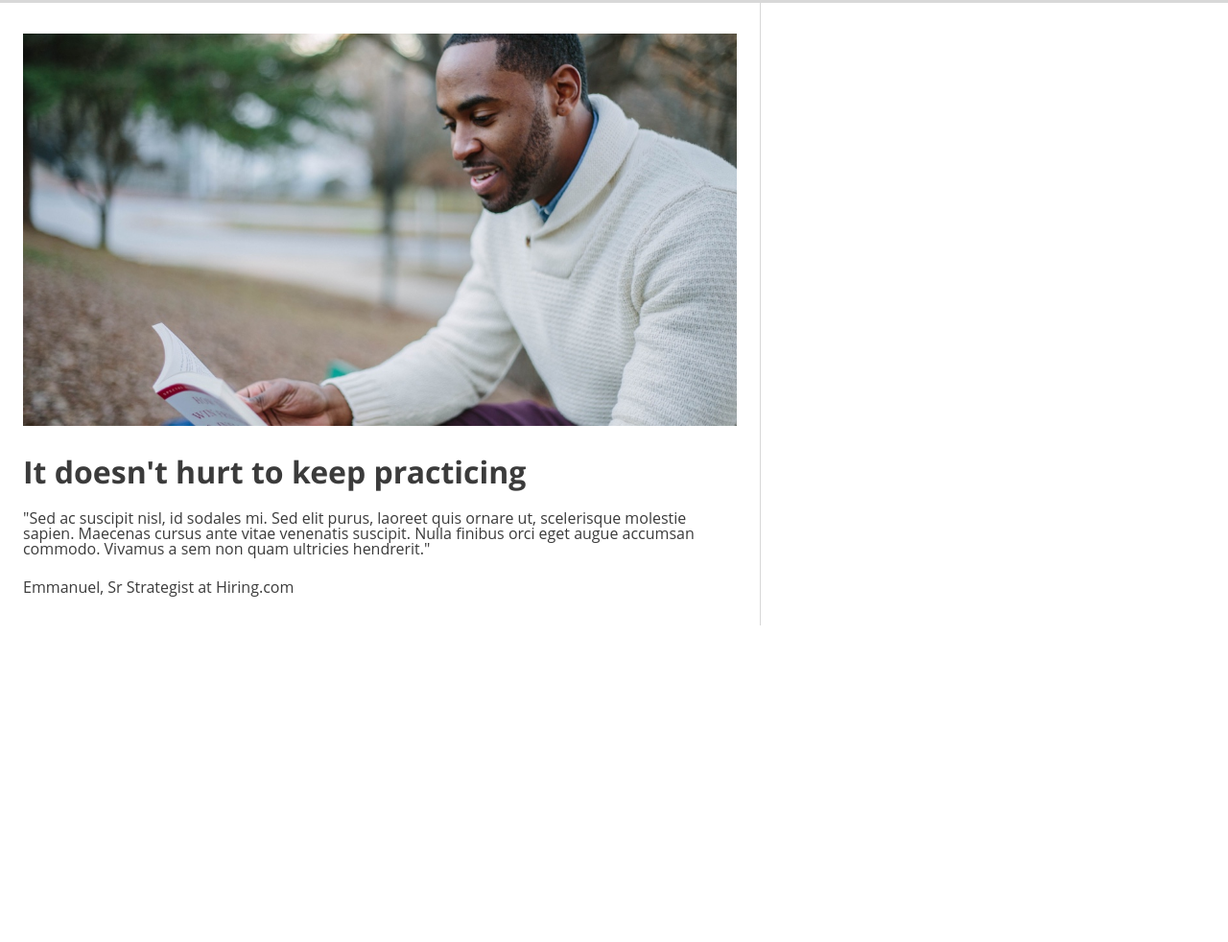
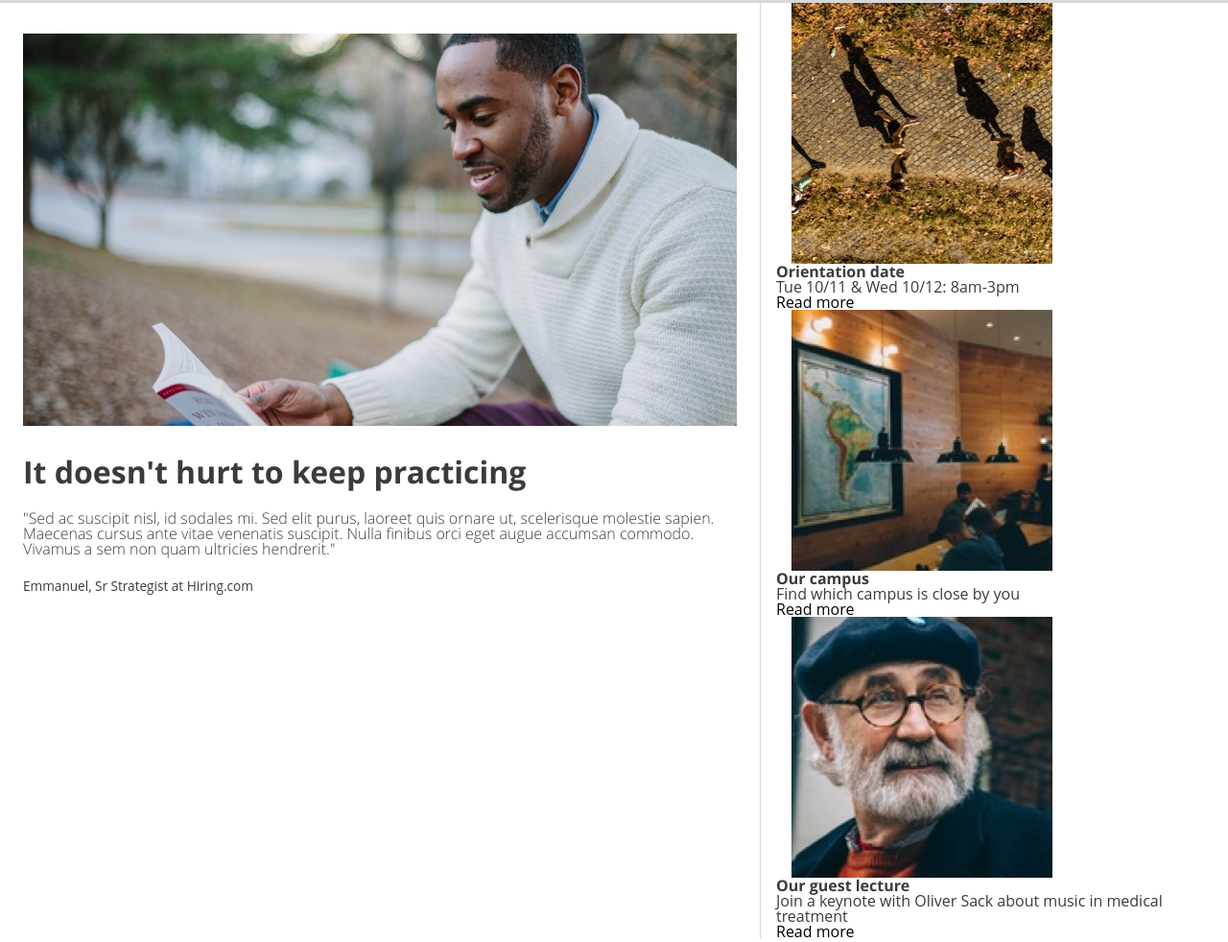
Before and after one commit to trellbot/colmar, a plain HTML site: page index.html in a window 1280 px wide. Shown: the part 671-1653 px from the top of the page at 96% size. Before the commit the page ends 1323 px from the top, so only its background shows below. Drawn offline with Linux system fonts and the light colour scheme; a web font is replaced by a local one.

Commit message:
Start supporting section (featured subsections).

```diff
--- a/index.html
+++ b/index.html
@@ -41,11 +41,33 @@
         </div>
         <h2>It doesn't hurt to keep practicing</h2>
         <p>"Sed ac suscipit nisl, id sodales mi. Sed elit purus, laoreet quis ornare ut, scelerisque molestie sapien. Maecenas cursus ante vitae venenatis suscipit. Nulla finibus orci eget augue accumsan commodo. Vivamus a sem non quam ultricies hendrerit."</p>
-        <p>Emmanuel, Sr Strategist at Hiring.com</p>
+        <p class="author">Emmanuel, Sr Strategist at Hiring.com</p>
       </div>
       <div class="supporting" role="presentation">
-
+        <div role="presentation">
+          <div class="image-container">
+            <img src="resources/images/information-orientation.jpg" alt="">
+          </div>
+          <h3>Orientation date</h3>
+          <p>Tue 10/11 &amp; Wed 10/12: 8am-3pm</p>
+          <p class="read-more"><a href="#">Read more</a></p>
+        </div>
+      <div role="presentation">
+        <div class="image-container">
+          <img src="resources/images/information-campus.jpg" alt="">
+        </div>
+        <h3>Our campus</h3>          <p>Find which campus is close by you</p>
+        <p class="read-more"><a href="#">Read more</a></p>
       </div>
+      <div role="presentation">
+        <div class="image-container">
+          <img src="resources/images/information-guest-lecture.jpg" alt="">
+        </div>
+        <h3>Our guest lecture</h3>
+        <p>Join a keynote with Oliver Sack about music in medical treatment</p>
+        <p class="read-more"><a href="#">Read more</a></p>
+      </div>
+    </div>
     </section>
 
     <!-- Courses section -->
--- a/resources/css/style.css
+++ b/resources/css/style.css
@@ -142,10 +142,21 @@ nav span {
 }
 .featured p {
   padding-top: 1.5rem;
+  font-weight: 300;
+}
+.featured p.author {
+  font-size: 0.85em;
+  font-weight: 400;
 }
 
 .supporting {
+  display: flex;
+  flex-flow: column wrap;
   margin-left: 1.5rem;
   width: 38%;
   border-left: 1px #D8D8D8 solid;
 }
+.supporting div {
+  padding-left: 1rem;
+  width: 99%;
+}
```
